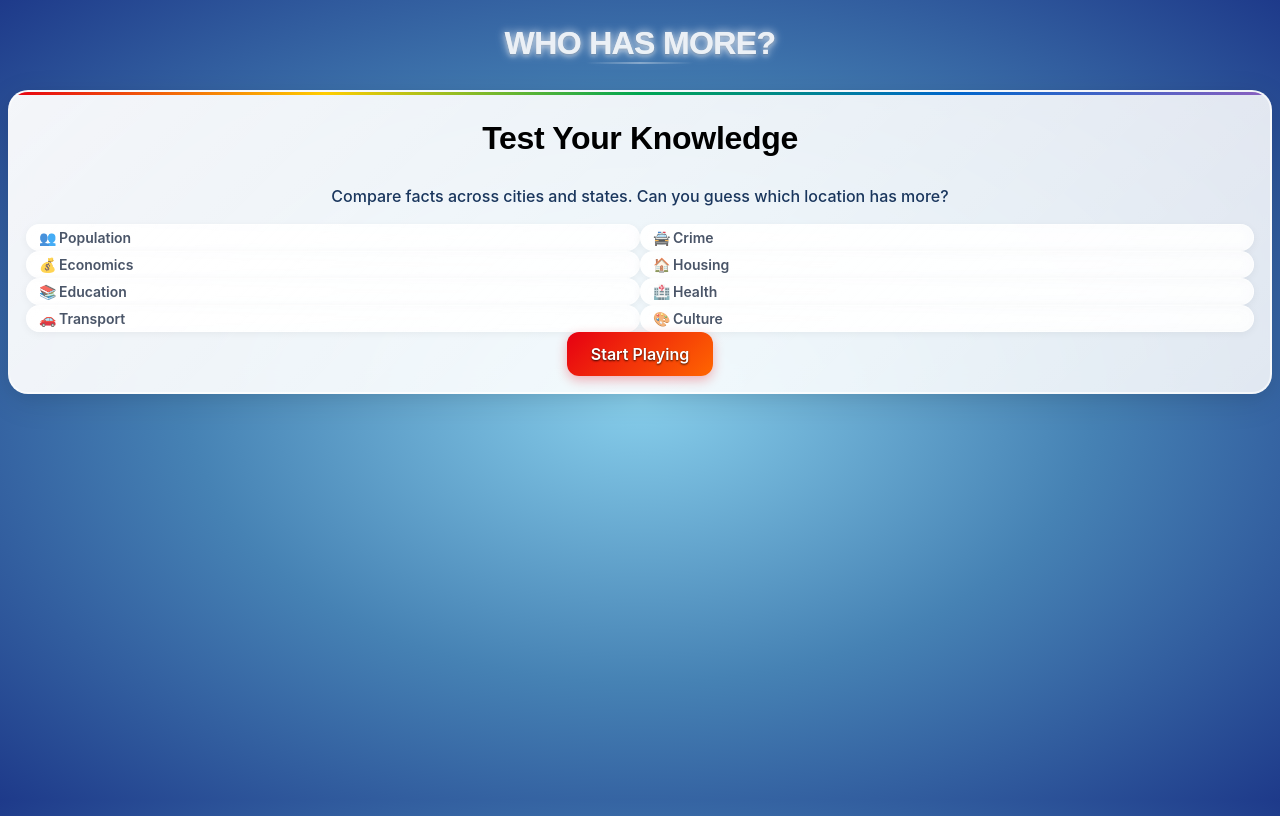
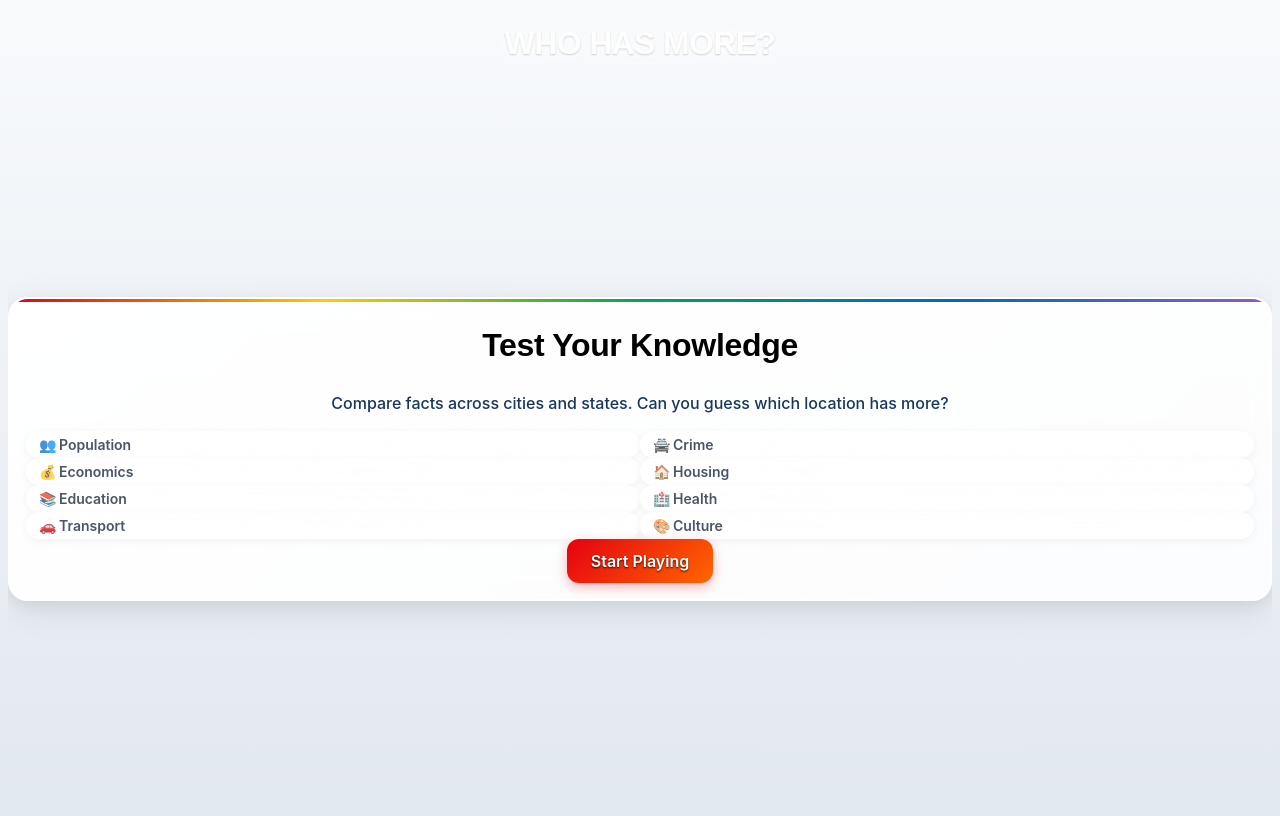
Before and after one commit to balong/WhoHasMore, a Next.js app: page / in a window 1280 px wide. Built offline with nearby package versions, Linux system fonts and the light colour scheme.

Commit message:
feat: refine layout for single-screen experience

```diff
--- a/src/app/_components/GameBoard.tsx
+++ b/src/app/_components/GameBoard.tsx
@@ -19,8 +19,8 @@ export default function GameBoard() {
 
   if (gameState === 'idle') {
     return (
-      <div className="w-full max-w-4xl mx-auto px-4">
-        <div className="nintendo-card text-center space-y-4 md:space-y-6 lg:space-y-8">
+      <div className="w-full h-full flex items-center justify-center px-4">
+        <div className="nintendo-card w-full max-w-4xl text-center space-y-4 md:space-y-6 lg:space-y-8">
           {/* Hero Section */}
           <div className="space-y-3 md:space-y-4 lg:space-y-6">
             <h2 className="text-display-lg md:text-display-hero text-white font-bold leading-tight">
@@ -32,7 +32,7 @@ export default function GameBoard() {
           </div>
 
           {/* Category Grid */}
-          <div className="grid grid-cols-2 md:grid-cols-4 gap-3 md:gap-4 lg:gap-6 py-4 md:py-6 lg:py-8 mb-6 md:mb-8">
+          <div className="grid grid-cols-2 md:grid-cols-4 gap-2 md:gap-4 lg:gap-6 py-2 md:py-4 lg:py-6 mb-4 md:mb-6">
             <div className="category-chip">
               <span className="category-chip-icon">👥</span>
               <span>Population</span>
@@ -77,7 +77,7 @@ export default function GameBoard() {
   }
 
   return (
-    <div className="w-full space-y-4 md:space-y-6">
+    <div className="w-full h-full flex flex-col items-center justify-center space-y-4 md:space-y-6">
       <QuestionCard />
 
       {gameState === 'answered' && (
--- a/src/app/_components/ShowHeader.tsx
+++ b/src/app/_components/ShowHeader.tsx
@@ -6,46 +6,24 @@ export default function ShowHeader() {
   const { gameState, score, answeredQuestions } = useGameStore();
 
   const questionsAnswered = answeredQuestions.size;
-  const accuracyPercentage = questionsAnswered > 0 ? Math.round((score / answeredQuestions.size) * 100) : 0;
+  const accuracyPercentage =
+    questionsAnswered > 0 ? Math.round((score / questionsAnswered) * 100) : 0;
 
   return (
-    <>
-      {/* Desktop Score Display - Top Right */}
+    <header className="flex flex-col items-center space-y-4">
+      <h1 className="logo-text text-center">Who Has More?</h1>
       {gameState !== 'idle' && (
-        <div className="score-container-separated">
-          <div className="score-item">
-            <span className="text-caption">SCORE</span>
+        <div className="flex gap-8">
+          <div className="text-center">
+            <span className="text-caption block">SCORE</span>
             <span className="text-heading-xl text-nintendo-blue">{score}</span>
           </div>
-          <div className="score-item">
-            <span className="text-caption">ACCURACY</span>
+          <div className="text-center">
+            <span className="text-caption block">ACCURACY</span>
             <span className="text-heading-xl text-nintendo-purple">{accuracyPercentage}%</span>
           </div>
         </div>
       )}
-
-      {/* Main Title with inline score info for mobile */}
-      <div className="w-full">
-        <div className="text-center">
-          <h1 className="logo-text">
-            Who Has More?
-          </h1>
-
-          {/* Inline score display for mobile only */}
-          {gameState !== 'idle' && (
-            <div className="mobile-score-display">
-              <div className="score-inline">
-                <span className="score-label">Score:</span>
-                <span className="score-value score-blue-mobile">{score}</span>
-              </div>
-              <div className="score-inline">
-                <span className="score-label">Accuracy:</span>
-                <span className="score-value score-purple-mobile">{accuracyPercentage}%</span>
-              </div>
-            </div>
-          )}
-        </div>
-      </div>
-    </>
+    </header>
   );
 }
--- a/src/app/globals.css
+++ b/src/app/globals.css
@@ -5,7 +5,7 @@
 /* Import modern font pairings */
 @import url('https://fonts.googleapis.com/css2?family=Sora:wght@400;600;700;800&family=Inter:wght@400;500;600;700&display=swap');
 
-/* Nintendo-Inspired Bright & Playful Design System */
+/* Neutral design system */
 :root {
   --nintendo-red: #e60012;
   --nintendo-blue: #0066cc;
@@ -117,14 +117,13 @@
   text-align: center;
 }
 
-/* Enhanced body styling - Static background */
+/* Layout base */
 body {
   font-family: 'Inter', sans-serif;
-  background: radial-gradient(ellipse at center, #87ceeb 0%, #4682b4 50%, #1e3a8a 100%);
-  background-attachment: fixed;
+  background: linear-gradient(180deg, #f8fafc 0%, #e2e8f0 100%);
   min-height: 100vh;
   position: relative;
-  overflow-x: hidden;
+  overflow: hidden;
 }
 
 /* Remove animated background effects - make static */
@@ -136,34 +135,17 @@ body::after {
   display: none;
 }
 
-/* Enhanced logo with better contrast */
+/* Simple logo styling */
 .logo-text {
   font-family: 'Sora', sans-serif;
-  font-size: 3rem;
-  font-weight: 900;
-  line-height: 0.9;
-  letter-spacing: -0.05em;
-  background: linear-gradient(135deg, #ffffff 0%, #f0f8ff 50%, #ffffff 100%);
-  background-size: 200% 200%;
-  background-clip: text;
-  -webkit-background-clip: text;
-  color: transparent;
-  text-shadow: 0 0 8px rgba(255, 255, 255, 0.4), 0 2px 4px rgba(255, 255, 255, 0.3);
-  position: relative;
-  display: inline-block;
-  filter: drop-shadow(0 0 4px rgba(255, 255, 255, 0.3));
+  font-size: 2.25rem;
+  font-weight: 700;
+  line-height: 1.1;
+  color: var(--nintendo-primary-text);
 }
 
 .logo-text::after {
-  content: '';
-  position: absolute;
-  bottom: -4px;
-  left: 50%;
-  transform: translateX(-50%);
-  width: 60%;
-  height: 3px;
-  background: linear-gradient(90deg, transparent, var(--nintendo-yellow), transparent);
-  border-radius: 2px;
+  content: none;
 }
 
 /* Compact score container for top-right placement */
--- a/src/app/page.tsx
+++ b/src/app/page.tsx
@@ -9,10 +9,10 @@ export default function Home() {
   const { showConfetti, showStarburst } = useGameStore();
 
   return (
-    <main className="min-h-screen relative">
+    <main className="h-screen flex flex-col items-center justify-center relative overflow-hidden">
       <ConfettiEffect trigger={showConfetti} type="confetti" />
       <ConfettiEffect trigger={showStarburst} type="starburst" />
-      <div className="px-4 py-4 space-y-4 md:px-6 md:py-8 md:space-y-8">
+      <div className="w-full h-full flex flex-col items-center justify-center px-4 py-4 md:px-6 md:py-8 space-y-6">
         <ShowHeader />
         <GameBoard />
       </div>
```
